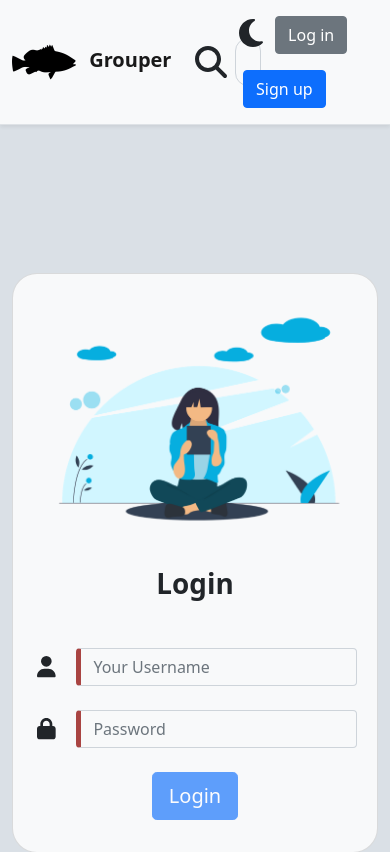
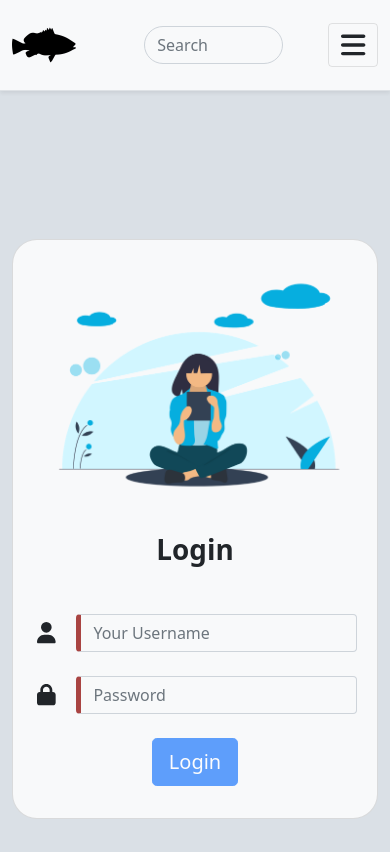
Before and after one commit to Goshenkata/grouper-frontend, an Angular app: page /login in a window 390 px wide. Shown: the top 852 px of the page. Built offline with nearby package versions, Linux system fonts and the light colour scheme.

Commit message:
mobile friendly navbar :D

```diff
--- a/src/app/navbar/navbar.component.html
+++ b/src/app/navbar/navbar.component.html
@@ -1,26 +1,35 @@
-<nav class="navbar navbar-expand sticky-top shadow-sm border-bottom"
-     [ngClass]="uiService.isLightMode() ? ['navbar-light', 'bg-light', 'text-dark'] : ['navbar-dark', 'bg-dark', 'text-light', 'border-secondary']">
+<div class="sticky-top">
+  <nav class="navbar navbar-expand "
+       [ngClass]="[
+     uiService.isLightMode() ? 'navbar-light bg-light text-dark' : 'navbar-dark bg-dark text-light ',
+     expand ? '' : 'shadow-sm border-bottom']">
     <div class="container-fluid d-flex justify-content-between">
       <a class="navbar-brand fw-bolder" href="#">
         <img class="me-2" id="logo"
              [src]="uiService.isLightMode() ? 'assets/images/logo.png' : 'assets/images/logo-dark.png'"
              alt="Grouper logo">
-      Grouper</a>
+        <span class="d-none d-sm-inline-block">
+       Grouper
+      </span>
+      </a>
       <div class="collapse navbar-collapse" id="navbarSupportedContent">
-      <form class="d-inline-flex m-auto col-3 ">
-        <label for="search">
+        <form class="d-inline-flex m-auto col-6 col-sm-4">
+          <label class="d-none d-sm-inline-block" for="search">
             <fa-icon [icon]="['fas', 'search']" class="fa-2x mx-2 my-auto mx-1 d-inline-block"></fa-icon>
           </label>
           <input id="search"
                  [ngClass]="uiService.isLightMode() ? 'bg-light' : ['bg-secondary', 'border-dark', 'light-class']"
                  [style]="uiService.isLightMode() ? 'color:var(--bs-dark);' : 'color:var(--bs-light);'"
                  type="Search"
-               placeholder="Search" aria-label="Search" class="form-control rounded-pill ">
+                 placeholder="Search" aria-label="Search"
+                 class="form-control rounded-pill ">
 
         </form>
-      <ul *ngIf="this.userService.isLoggedOut()" class="d-inline-block navbar-nav flex-row justify-content-end">
+        <ul *ngIf="this.userService.isLoggedOut()"
+            class="d-none d-sm-inline-block navbar-nav flex-row justify-content-end">
           <li class="nav-item d-inline-block poi" (click)="uiService.switchTheme()">
-          <fa-icon [icon]="uiService.isLightMode() ? ['fas', 'moon'] : ['fas', 'sun']" class="fa-2xl mx-1 pointer"></fa-icon>
+            <fa-icon [icon]="uiService.isLightMode() ? ['fas', 'moon'] : ['fas', 'sun']"
+                     class="fa-2xl mx-1 pointer"></fa-icon>
           </li>
           <li class="nav-item d-inline-block">
             <a class="nav-link" routerLink="login">
@@ -33,6 +42,43 @@
             </a>
           </li>
         </ul>
+        <button class="navbar-toggler text-dark d-block d-sm-none" type="button" (click)="switchExpand()">
+        <span>
+          <fa-icon [icon]="expand ? ['fas', 'close'] : ['fas', 'bars']"
+                   [ngClass]="uiService.isLightMode() ? 'text-dark' : 'text-light'"
+                   class="h1"></fa-icon>
+        </span>
+        </button>
       </div>
     </div>
   </nav>
+  <div *ngIf="expand"
+       [ngClass]="uiService.isLightMode() ? 'bg-light text-dark' : 'bg-dark text-light'"
+       class="sticky-top d-flex d-sm-none border-bottom shadow-sm">
+    <div class="list-group col-12 bg-dark">
+      <div class="btn-group-vertical" role="group" aria-label="Basic example">
+        <a [ngClass]="uiService.isLightMode() ? 'btn-light' : 'btn-dark'"
+           class="btn"
+           href="/login"
+           type="button">
+          Log in
+        </a>
+        <a [ngClass]="uiService.isLightMode() ? 'btn-light' : 'btn-dark'"
+           class="btn"
+           href="/registration"
+           type="button">
+          Sign up
+        </a>
+
+        <button [ngClass]="uiService.isLightMode() ? 'btn-light' : 'btn-dark'"
+                class="btn"
+                href="/registration"
+                type="button"
+                (click)="uiService.switchTheme()">
+          <fa-icon [icon]="uiService.isLightMode() ? ['fas', 'moon'] : ['fas', 'sun']"
+                   class="fa-2xl mx-1 pointer"></fa-icon>
+        </button>
+      </div>
+    </div>
+  </div>
+</div>
--- a/src/app/navbar/navbar.component.ts
+++ b/src/app/navbar/navbar.component.ts
@@ -9,9 +9,17 @@ import {UiService} from "../ui.service";
 })
 export class NavbarComponent implements OnInit {
 
-  constructor(public userService: UserService, public uiService: UiService) { }
+  public expand: boolean;
+
+  constructor(public userService: UserService, public uiService: UiService) {
+    this.expand=false;
+  }
 
   ngOnInit(): void {
   }
 
+  switchExpand() {
+    this.expand = !this.expand;
+  }
+
 }
--- a/src/app/ui.service.ts
+++ b/src/app/ui.service.ts
@@ -1,11 +1,21 @@
-import { Injectable } from '@angular/core';
+import {HostListener, Injectable} from '@angular/core';
 import {keyframes} from "@angular/animations";
 
 @Injectable({
   providedIn: 'root'
 })
 export class UiService {
-  constructor() { }
+
+  public mobile: boolean;
+
+  constructor() {
+    this.mobile = window.screen.width <= 480;
+  }
+
+  @HostListener('window:resize')
+  onResize() {
+    this.mobile = window.screen.width <= 480;
+  }
 
   private getTheme(): string {
     return localStorage.getItem("theme") || "light";
@@ -14,6 +24,7 @@ export class UiService {
   public isDarkMode(): boolean {
     return this.getTheme() == "dark"
   }
+
   public isLightMode(): boolean {
     return !this.isDarkMode()
   }
```
Also changed, not shown: src/app/app.component.ts (+13 -1 lines), 2 other files (tests, documents, lock files or other folders). Lines whose indentation alone changed are shown as unchanged.
